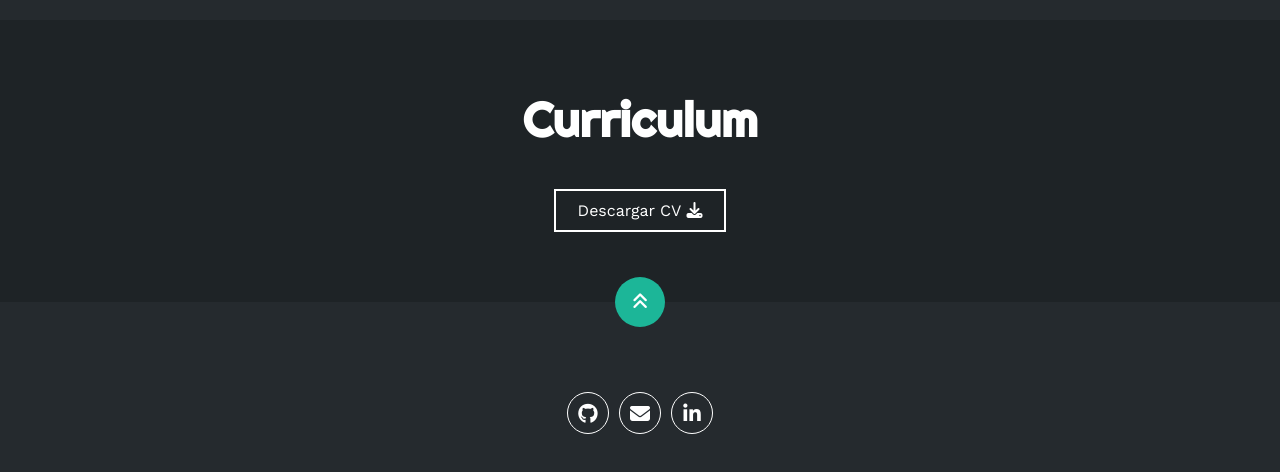
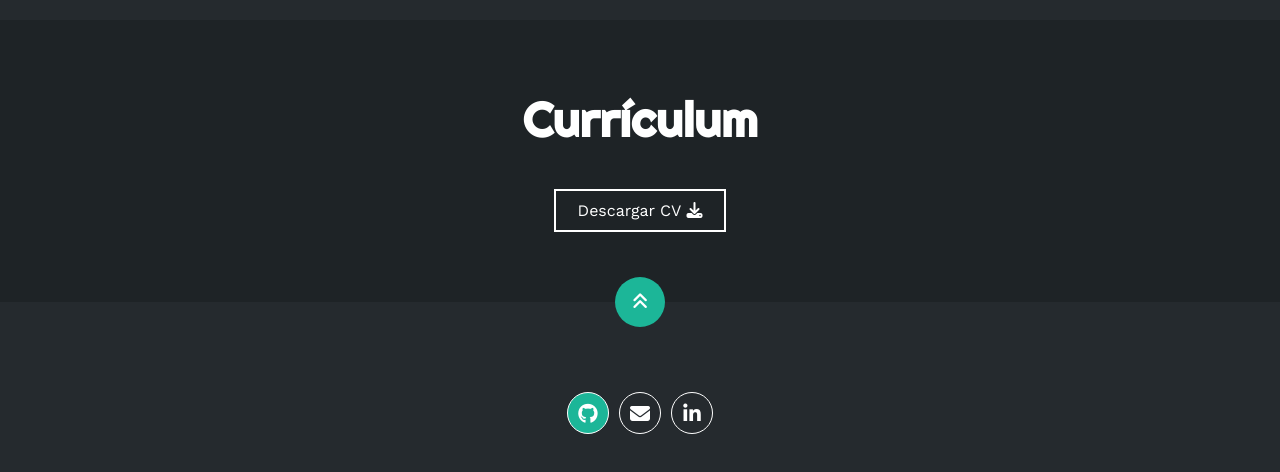
Before and after one commit to Xiribion/Portfolio, a plain HTML site: page index.html in a window 1280 px wide. In both pictures the pointer is over the link 588 px from the left and 2407 px from the top of the page. Shown: the part 1994-2466 px from the top of the page. Drawn offline with nearby package versions, Linux system fonts and the light colour scheme.

Commit message:
index.html

```diff
--- a/estilo.css
+++ b/estilo.css
@@ -427,6 +427,10 @@ footer .redes a{
     font-size: 20px;
     transition: .3s;
 }
+
+footer .redes a:hover{
+    background-color: #1CB698;
+}
 footer .arriba{
     display: block;
     width: 50px;
--- a/index.html
+++ b/index.html
@@ -207,7 +207,7 @@
     <!-- SECCION CURRICULUM -->
     <section id="curriculum" class="curriculum">
         <div class="contenido-seccion">
-            <h2>Curriculum</h2>
+            <h2>Currículum</h2>
             <button>
                 <a class="btn" href="pdf/curriculum.pdf" download="Curriculum" >
                 Descargar CV <i class="fa-solid fa-download"></i>
```
